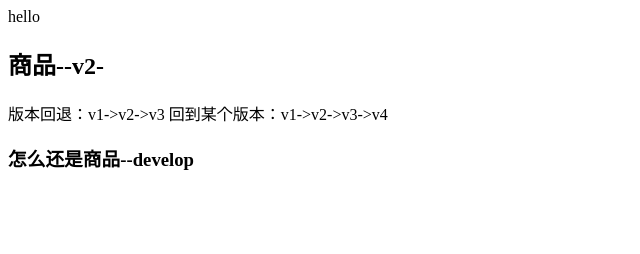
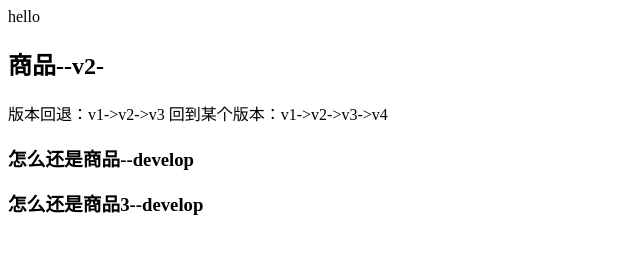
Before and after one commit to wangjianshan/wangjianshan.github.io, a plain HTML site: page index.html in a window 1280 px wide. Shown: the whole page, without its empty margins (0-640 px from the left). Drawn offline with Linux system fonts and the light colour scheme.

Commit message:
develop v3

```diff
--- a/index.html
+++ b/index.html
@@ -5,3 +5,4 @@
 	回到某个版本：v1->v2->v3->v4
 </text>
 <h3>怎么还是商品--develop</h3>
+<h3>怎么还是商品3--develop</h3>
```
